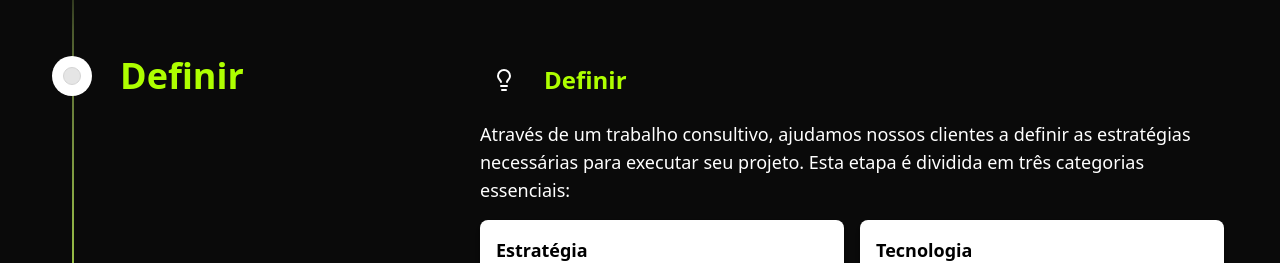
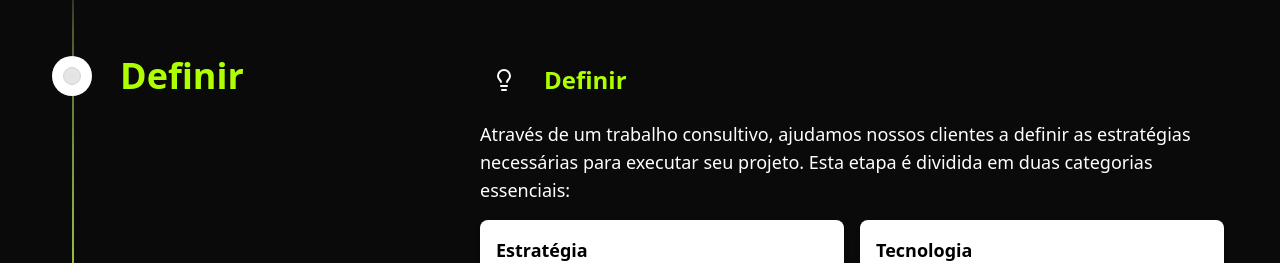
Before and after one commit to OtherPaulo/bigup-repo, a Next.js app: page /servicos in a window 1280 px wide. Shown: the part 2400-2663 px from the top of the page. Built offline with nearby package versions, Linux system fonts and the light colour scheme.

Commit message:
att text in jornada

```diff
--- a/src/components/(Servicos)/jornada/_components/jornada.tsx
+++ b/src/components/(Servicos)/jornada/_components/jornada.tsx
@@ -17,7 +17,7 @@ export default function NossaJornada() {
             <h3 className="text-2xl font-semibold text-[#AEFF00]">Definir</h3>
           </div>
           <p className="text-white dark:text-neutral-200 text-lg md:text-lg font-normal mb-4">
-            Através de um trabalho consultivo, ajudamos nossos clientes a definir as estratégias necessárias para executar seu projeto. Esta etapa é dividida em três categorias essenciais:
+            Através de um trabalho consultivo, ajudamos nossos clientes a definir as estratégias necessárias para executar seu projeto. Esta etapa é dividida em duas categorias essenciais:
           </p>
           <div className="grid grid-cols-1 md:grid-cols-2 gap-4 mb-8">
             <div className="bg-white p-4 rounded-lg shadow-md">
```
